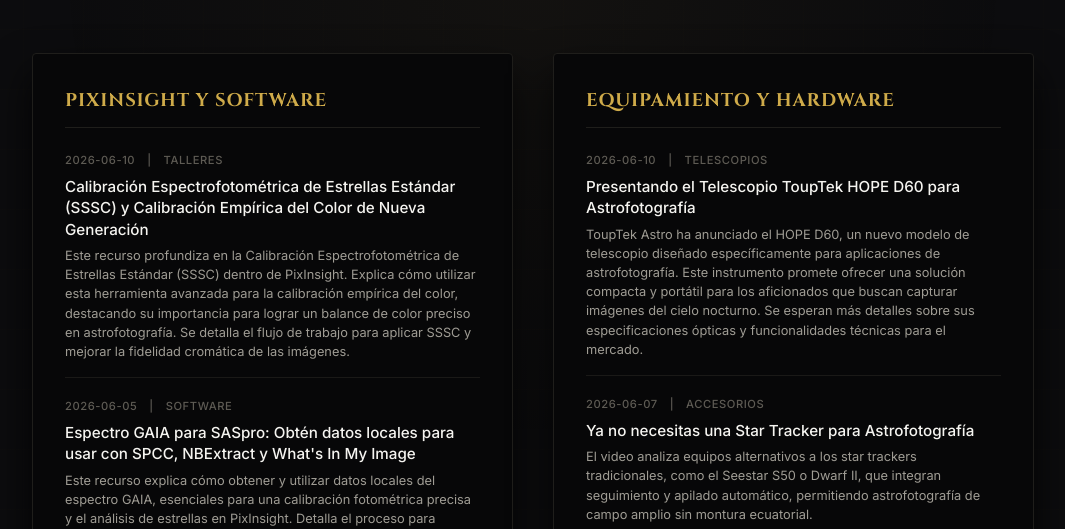
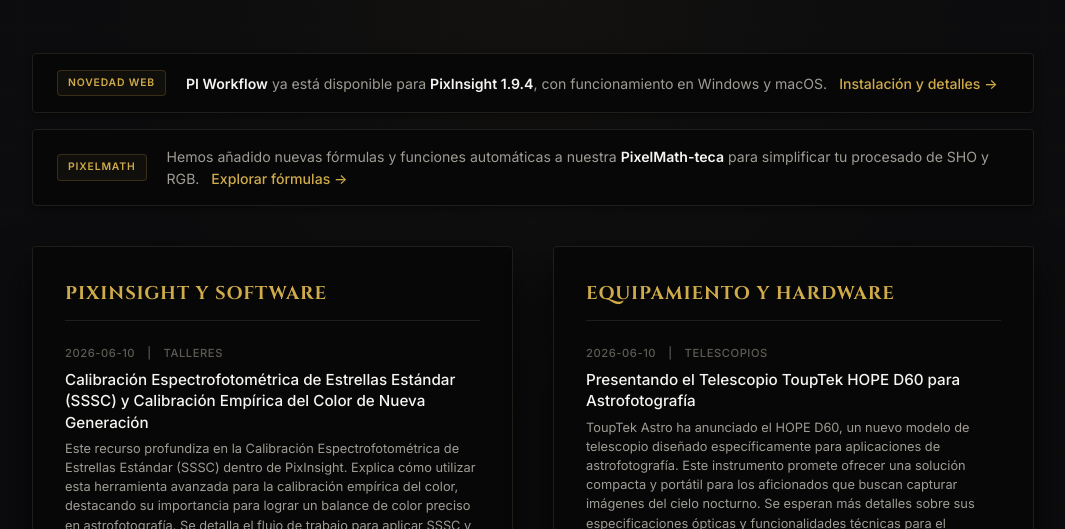
Before and after one commit to Ninocabra/CabraSpace-Web, a plain HTML site: page index.html in a window 1280 px wide. Shown: the part 271-800 px from the top of the page, without its empty margins (107-1172 px from the left). Drawn offline with Linux system fonts and the light colour scheme.

Commit message:
Añadir novedades horizontales de la web en el dashboard (PI Workflow y PixelMath)

```diff
--- a/index.css
+++ b/index.css
@@ -1259,3 +1259,85 @@
   text-align: center;
   padding: 20px 0;
 }
+
+/* Site / Web Updates (Horizontal style) */
+.site-updates-container {
+  display: flex;
+  flex-direction: column;
+  gap: 16px;
+  margin-bottom: 40px;
+  width: 100%;
+}
+
+.site-update-item {
+  background: #070708;
+  border: 1px solid var(--border-color);
+  border-radius: 4px;
+  padding: 16px 24px;
+  display: flex;
+  align-items: center;
+  gap: 20px;
+  transition: var(--transition-smooth);
+  position: relative;
+  box-shadow: 0 4px 10px rgba(0, 0, 0, 0.4);
+}
+
+.site-update-item:hover {
+  border-color: var(--gold-border);
+  background: var(--bg-card-hover);
+  box-shadow: 0 10px 25px rgba(0, 0, 0, 0.6), 0 0 15px rgba(207, 171, 74, 0.02);
+  transform: translateY(-2px);
+}
+
+.update-tag {
+  background: rgba(207, 171, 74, 0.05);
+  color: var(--gold-primary);
+  border: 1px solid var(--gold-border);
+  padding: 4px 10px;
+  border-radius: 4px;
+  font-size: 0.65rem;
+  font-weight: 600;
+  text-transform: uppercase;
+  letter-spacing: 0.08em;
+  flex-shrink: 0;
+}
+
+.update-content {
+  color: var(--text-secondary);
+  font-size: 0.88rem;
+  line-height: 1.5;
+  flex-grow: 1;
+}
+
+.update-content strong {
+  color: var(--text-primary);
+  font-weight: 600;
+}
+
+.update-link {
+  color: var(--gold-primary);
+  text-decoration: none;
+  font-weight: 500;
+  margin-left: 8px;
+  display: inline-block;
+  transition: var(--transition-smooth);
+}
+
+.update-link:hover {
+  color: var(--gold-light);
+  text-shadow: 0 0 8px var(--gold-glow);
+}
+
+@media (max-width: 768px) {
+  .site-update-item {
+    flex-direction: column;
+    align-items: flex-start;
+    gap: 12px;
+    padding: 20px;
+  }
+  .update-link {
+    margin-left: 0;
+    margin-top: 6px;
+    display: block;
+  }
+}
--- a/index.html
+++ b/index.html
@@ -85,6 +85,22 @@
   <section id="dashboard" class="dashboard-section container">
     <h2 class="section-title">Últimas Actualizaciones</h2>
     <p class="section-subtitle">Novedades en tiempo real de nuestra base de datos de software y equipamiento astronómico.</p>
+
+    <!-- Novedades de la Web (Actualizaciones Horizontales) -->
+    <div class="site-updates-container">
+      <div class="site-update-item">
+        <span class="update-tag">Novedad Web</span>
+        <p class="update-content">
+          <strong>PI Workflow</strong> ya está disponible para <strong>PixInsight 1.9.4</strong>, con funcionamiento en Windows y macOS. <a href="cabrascripts.html#pi-workflow" class="update-link">Instalación y detalles →</a>
+        </p>
+      </div>
+      <div class="site-update-item">
+        <span class="update-tag">PixelMath</span>
+        <p class="update-content">
+          Hemos añadido nuevas fórmulas y funciones automáticas a nuestra <strong>PixelMath-teca</strong> para simplificar tu procesado de SHO y RGB. <a href="pixelmath.html" class="update-link">Explorar fórmulas →</a>
+        </p>
+      </div>
+    </div>
 
     <div class="dashboard-grid">
       <!-- PixInsight & Software Column -->
```
Also changed, not shown: en.html (+16 -0 lines).
